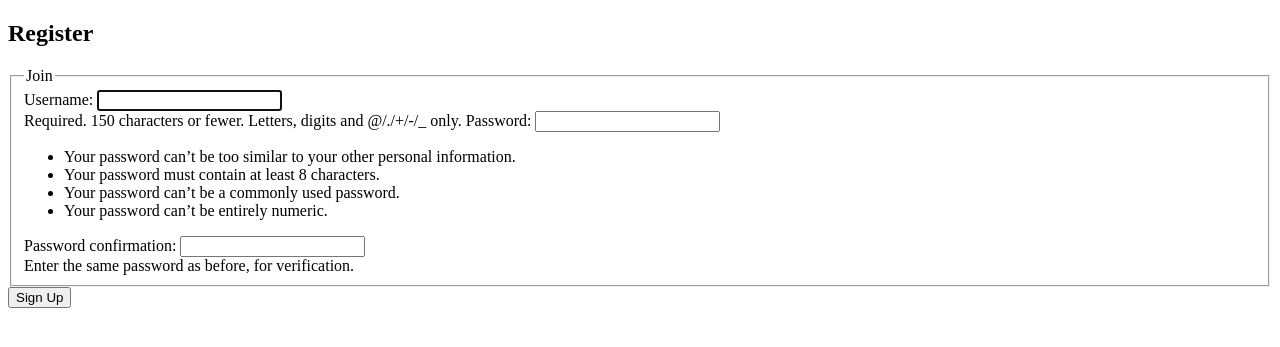
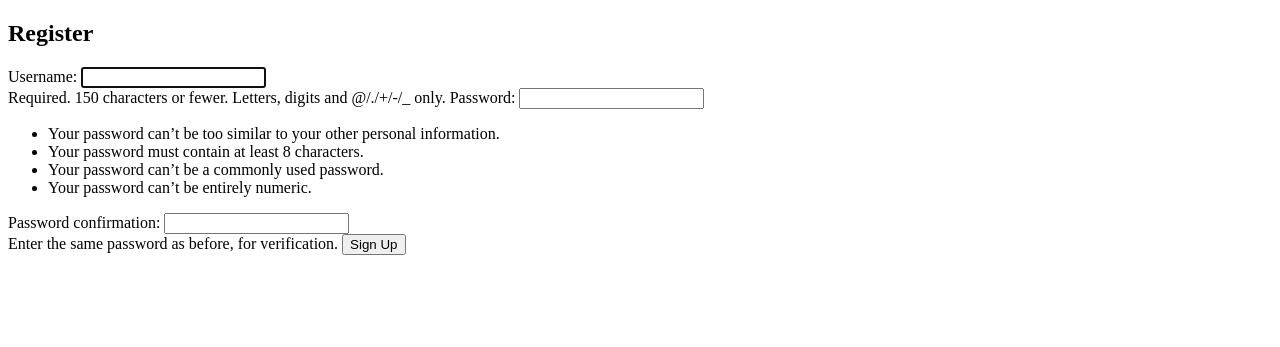
Before and after one commit to mrsamsonn/django_warmup, a Django app: page /register/ in a window 1280 px wide. Shown: the top 347 px of the page. Run offline with Django 4.2, Linux system fonts and the light colour scheme.

Commit message:
users > register > simplified signup form

```diff
--- a/users/templates/users/register.html
+++ b/users/templates/users/register.html
@@ -8,17 +8,10 @@
     <div>
         <form method="POST">
             {% csrf_token %}
-            <fieldset>
-                <legend>
-                    Join
-                </legend>
-                {{ form }}
-            </fieldset>
-            <div>
-                <button type="submit">
-                    Sign Up
-                </button>
-            </div>
+            {{ form }}
+            <button type="submit">
+                Sign Up
+            </button>
         </form>
     </div>
 {% endblock content %}
```
